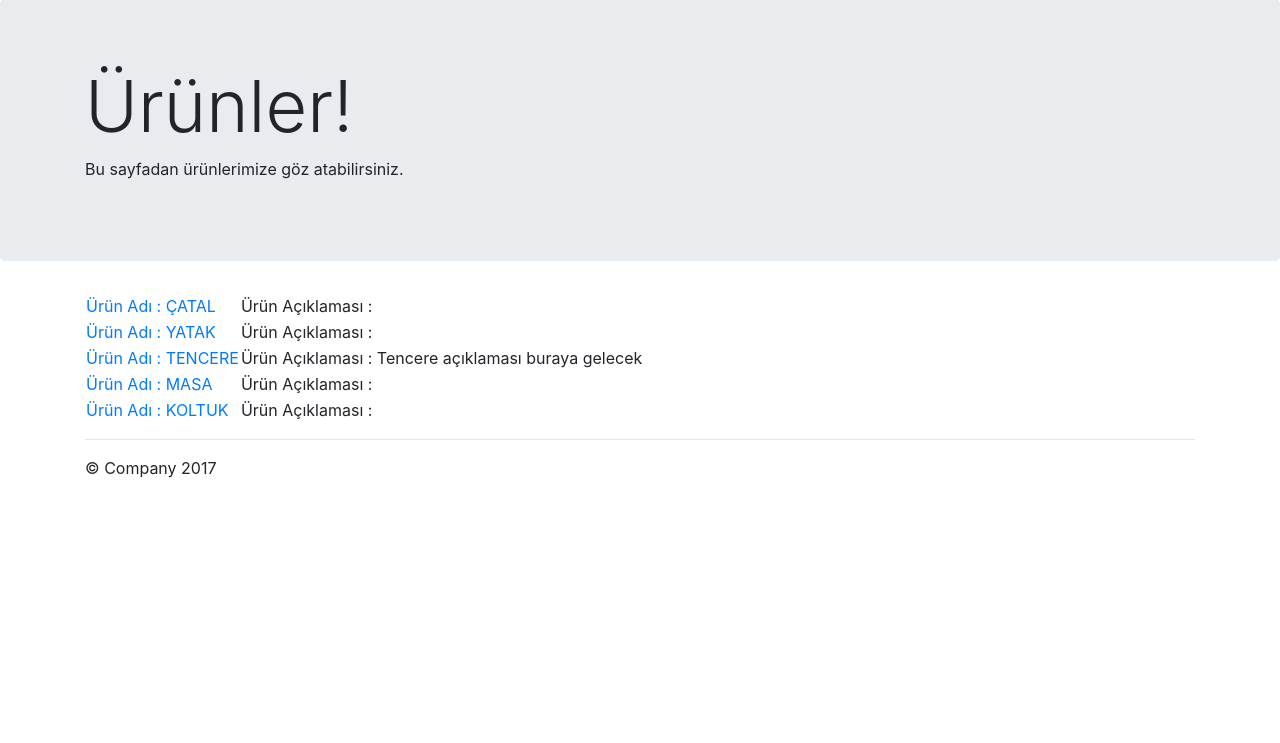
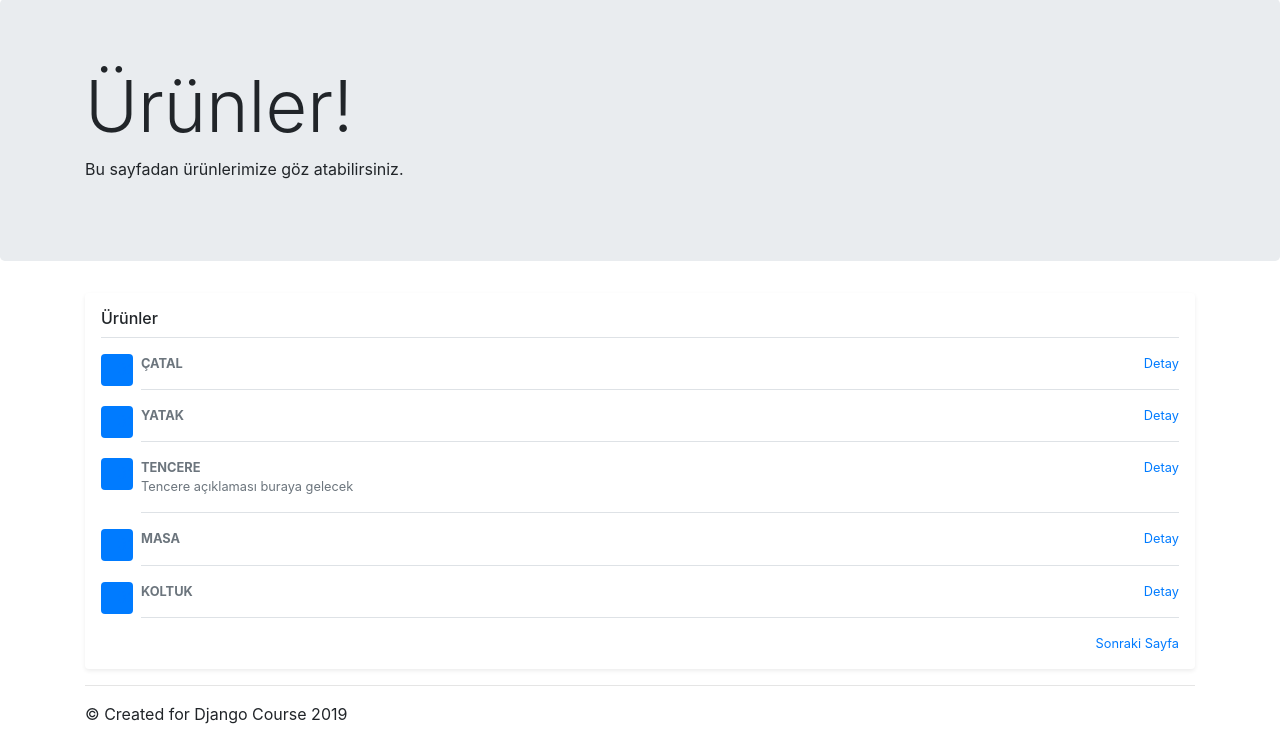
Before and after one commit to educatecomtr/learning, a Django app: page /learning/product/ in a window 1280 px wide. Shown: the part 57-800 px from the top of the page. Run offline with Django 3.2, Linux system fonts and the light colour scheme; data comes from the database, SQL or seed files in the repository; some libraries are stand-ins or nearby versions.

Commit message:
create git

```diff
--- a/templates/layout/footer.html
+++ b/templates/layout/footer.html
@@ -1,3 +1,3 @@
 <footer class="container">
-  <p>&copy; Company 2017</p>
+  <p>&copy; Created for Django Course 2019</p>
 </footer>
--- a/templates/product/list.html
+++ b/templates/product/list.html
@@ -21,12 +21,26 @@
 
 {%  block content %}
 
-<table>
-    {% for product in products %}
-    <tr>
-        <td><a href="{% url 'product-detail' product.id %}">Ürün Adı : {{ product.name | upper }}</a></td>
-        <td>Ürün Açıklaması : {{ product.content }}</td>
-    </tr>
-    {% endfor %}
-</table>
+    <div class="my-3 p-3 bg-white rounded shadow-sm">
+    <h6 class="border-bottom border-gray pb-2 mb-0">Ürünler</h6>
+
+        {% for product in products %}
+
+        <div class="media text-muted pt-3">
+      <svg class="bd-placeholder-img mr-2 rounded" width="32" height="32" xmlns="http://www.w3.org/2000/svg" preserveAspectRatio="xMidYMid slice" focusable="false" role="img" aria-label="Placeholder: 32x32"><title>Placeholder</title><rect width="100%" height="100%" fill="#007bff"></rect><text x="50%" y="50%" fill="#007bff" dy=".3em">32x32</text></svg>
+      <div class="media-body pb-3 mb-0 small lh-125 border-bottom border-gray">
+        <div class="d-flex justify-content-between align-items-center w-100">
+          <strong class="text-gray-dark">{{ product.name | upper }}</strong>
+          <a href="{% url 'product-detail' product.id %}">Detay</a>
+        </div>
+        <span class="d-block">{{ product.content }}</span>
+      </div>
+    </div>
+        {% endfor %}
+
+
+    <small class="d-block text-right mt-3">
+      <a href="#">Sonraki Sayfa</a>
+    </small>
+  </div>
 {% endblock %}
```
